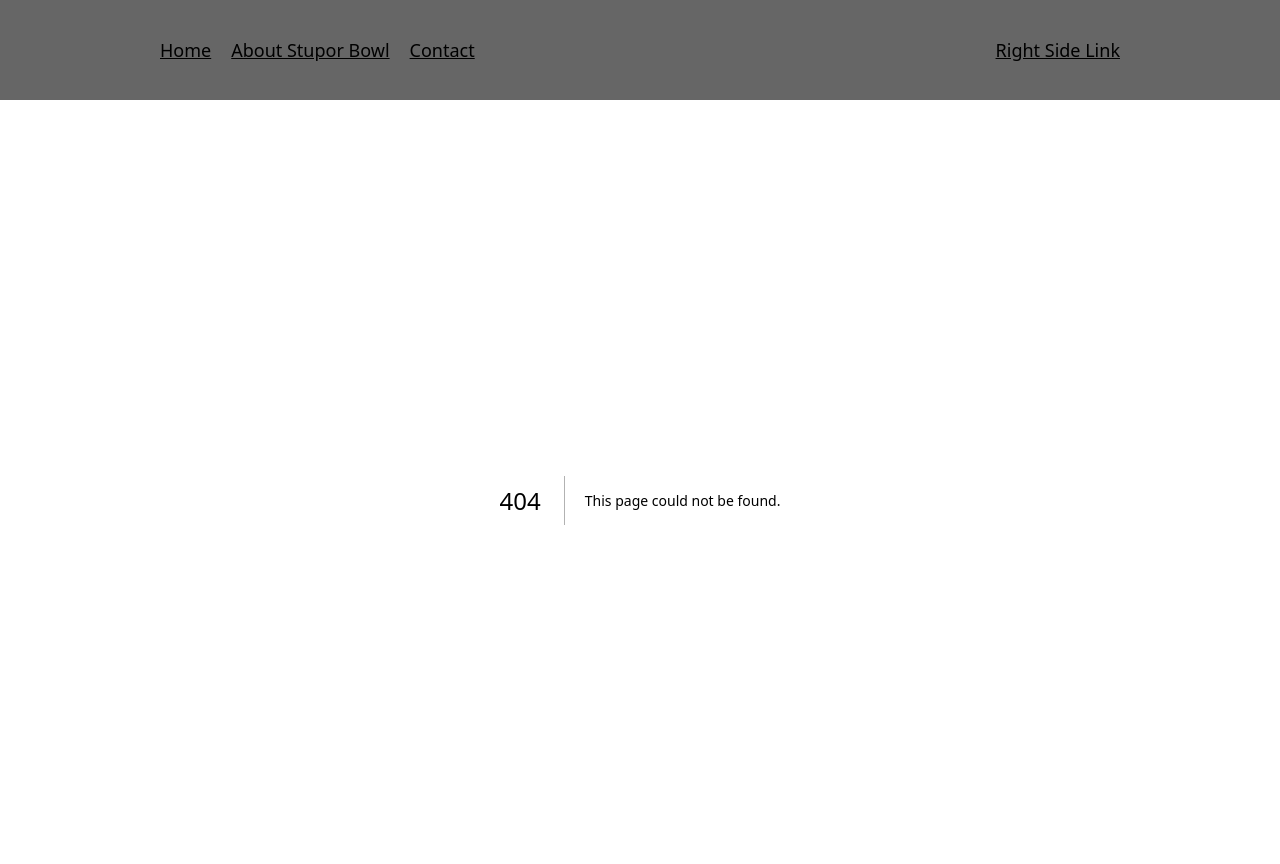
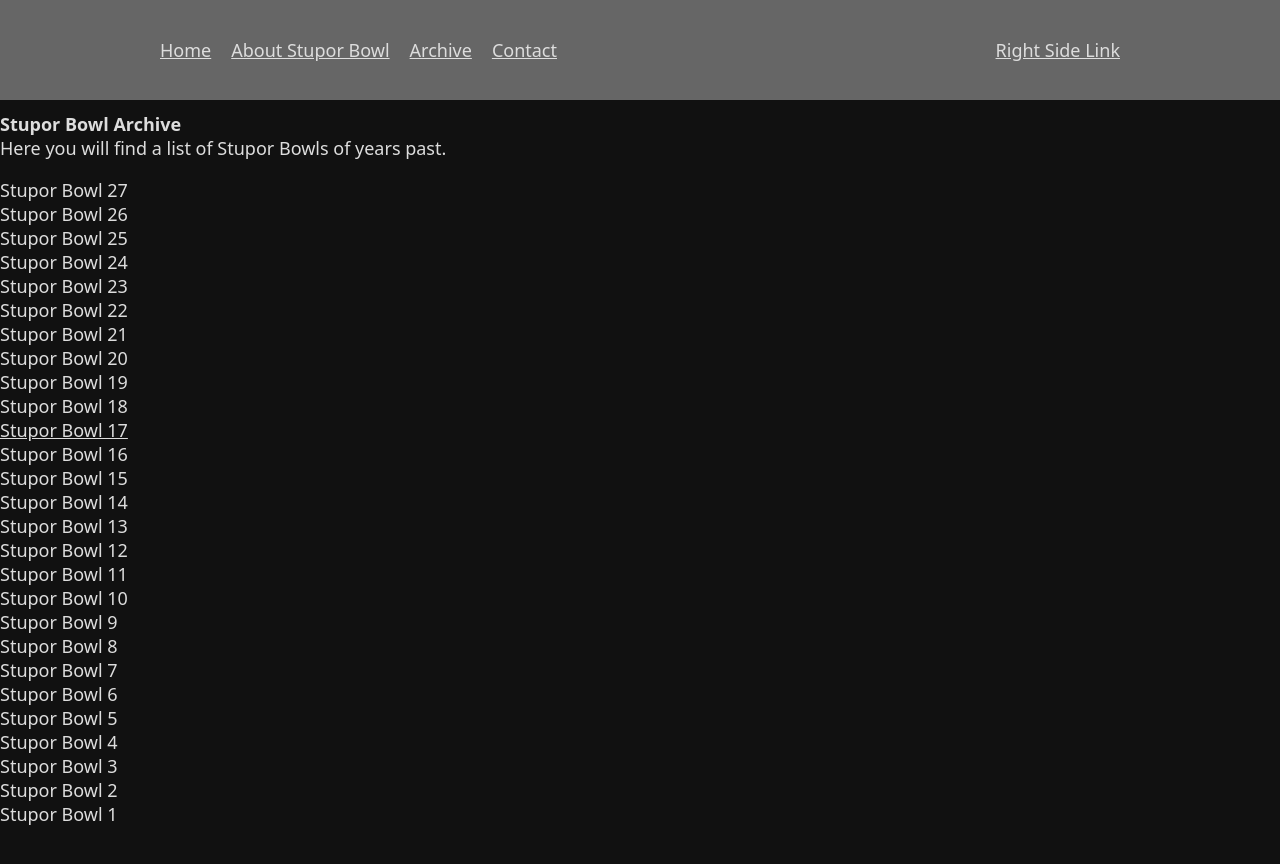
Before and after one commit to macemke4130/stuporbowl, a Next.js app: page /archive in a window 1280 px wide. Before the commit this address had no page. Shown: the top 864 px of the page. Built offline with nearby package versions, Linux system fonts and the light colour scheme.

Commit message:
Add archive list

```diff
--- a/src/app/_components/header/Header.tsx
+++ b/src/app/_components/header/Header.tsx
@@ -5,8 +5,9 @@ export default function Header() {
     return (
         <header className={s.header}>
             <nav>
-                <Link href="./">Home</Link>
-                <Link href="./about-stupor-bowl">About Stupor Bowl</Link>
+                <Link href="/">Home</Link>
+                <Link href="/about-stupor-bowl">About Stupor Bowl</Link>
+                <Link href="/archive">Archive</Link>
                 <Link href="#">Contact</Link>
                 <Link href="#" className="ml-auto">Right Side Link</Link>
             </nav>
--- a/src/app/archive/17/page.tsx
+++ b/src/app/archive/17/page.tsx
@@ -6,8 +6,6 @@ export default function SB17() {
     return (
         <>
             <h1>Stupor Bowl 17</h1>
-            <Image src="/images/lake-billy-16-9.webp" width={2342} height={1317} loading="eager" fetchPriority="high" alt="A bicycle racer on a frozen lake." className={s.hero} />
-
             <article>
                 <ImageAsset
                     src="/images/stupor-17-patch.jpg"
--- /dev/null
+++ b/src/app/archive/page.tsx
@@ -0,0 +1,41 @@
+import Link from "next/link";
+import s from "./page.module.css";
+
+export default function Archive() {
+    return (
+        <>
+            <h1>Stupor Bowl Archive</h1>
+
+            <p>Here you will find a list of Stupor Bowls of years past.</p>
+            <ul className="">
+                <li>Stupor Bowl 27</li>
+                <li>Stupor Bowl 26</li>
+                <li>Stupor Bowl 25</li>
+                <li>Stupor Bowl 24</li>
+                <li>Stupor Bowl 23</li>
+                <li>Stupor Bowl 22</li>
+                <li>Stupor Bowl 21</li>
+                <li>Stupor Bowl 20</li>
+                <li>Stupor Bowl 19</li>
+                <li>Stupor Bowl 18</li>
+                <li><Link href="./archive/17">Stupor Bowl 17</Link></li>
+                <li>Stupor Bowl 16</li>
+                <li>Stupor Bowl 15</li>
+                <li>Stupor Bowl 14</li>
+                <li>Stupor Bowl 13</li>
+                <li>Stupor Bowl 12</li>
+                <li>Stupor Bowl 11</li>
+                <li>Stupor Bowl 10</li>
+                <li>Stupor Bowl 9</li>
+                <li>Stupor Bowl 8</li>
+                <li>Stupor Bowl 7</li>
+                <li>Stupor Bowl 6</li>
+                <li>Stupor Bowl 5</li>
+                <li>Stupor Bowl 4</li>
+                <li>Stupor Bowl 3</li>
+                <li>Stupor Bowl 2</li>
+                <li>Stupor Bowl 1</li>
+            </ul>
+        </>
+    );
+}
--- a/src/app/page.tsx
+++ b/src/app/page.tsx
@@ -1,4 +1,3 @@
-import ImageAsset from "./_components/imageAsset/ImageAsset";
 import s from "./page.module.css";
 import Image from 'next/image';
 
```
Also changed, not shown: src/app/archive/page.module.css (added), 1 other file (tests, documents, lock files or other folders).
